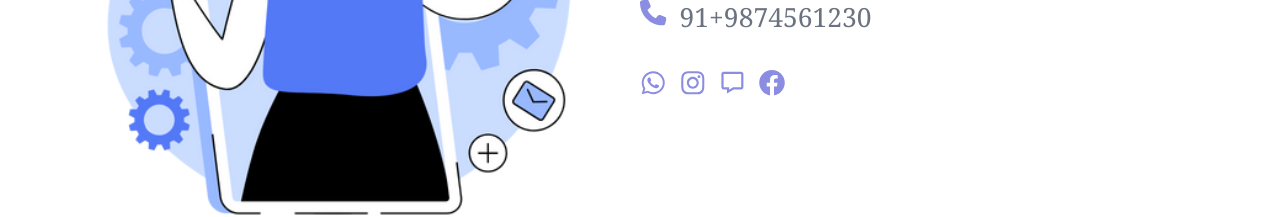
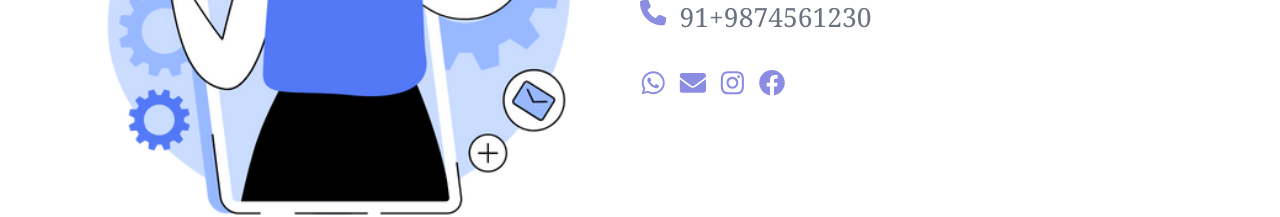
Before and after one commit to vgsanjaykumar/ahmed, a React (Vite) app: page / in a window 1280 px wide. Shown: the part 3597-3814 px from the top of the page. Built offline with nearby package versions, Linux system fonts and the light colour scheme.

Commit message:
Update Contact.jsx

```diff
--- a/src/components/Contact.jsx
+++ b/src/components/Contact.jsx
@@ -1,9 +1,7 @@
 import React from "react";
 import { motion } from "framer-motion";
-import { FaFacebook, FaInstagram, FaUser, FaWhatsapp } from "react-icons/fa";
+import { FaEnvelope, FaFacebook, FaInstagram, FaUser, FaWhatsapp } from "react-icons/fa";
 import { FaLocationDot, FaPhone } from "react-icons/fa6";
-
-import { BiMessage } from "react-icons/bi";
 
 export const Contact = () => {
   return (
@@ -47,10 +45,10 @@ export const Contact = () => {
                   <h2 className="md:text-lg lg:text-2xl text-xl f text-gray-500  mb-4">91+9874561230</h2>
                 </div>
                 <div className="flex md:mt-4 md:justify-start justify-center text-[#8a8de1] ">
-                  <FaWhatsapp className=" md:text-lg lg:text-2xl text-xl mr-3 hover:text-4xl duration-700 delay-400" />
-                  <FaInstagram className="md:text-lg lg:text-2xl text-xl mr-3 hover:text-4xl duration-700 delay-400" />
-                  <BiMessage className="md:text-lg lg:text-2xl text-xl mr-3 hover:text-4xl duration-700 delay-400" />
-                  <FaFacebook className="md:text-lg lg:text-2xl text-xl mr-3 hover:text-4xl duration-700 delay-400" />
+                  <a href="https://wa.me/91+9600417117?text=hello how can help you" target="2_blank"><FaWhatsapp className=" md:text-lg lg:text-2xl text-xl mr-3 hover:text-4xl duration-700 delay-400" /></a>
+                  <a href="mailto:sanjaykumarvgs@gmail.com" target="2_blank">  <FaEnvelope className="md:text-lg lg:text-2xl text-xl mr-3 hover:text-4xl duration-700 delay-400" /></a>
+                  <a href="" target="2_blank"> <FaInstagram className="md:text-lg lg:text-2xl text-xl mr-3 hover:text-4xl duration-700 delay-400" /></a>
+                  <a href="https://www.facebook.com/ahmedpaintskkdi/" target="2_blank"> <FaFacebook className="md:text-lg lg:text-2xl text-xl mr-3 hover:text-4xl duration-700 delay-400" /></a>
 
                 </div>
 
```
